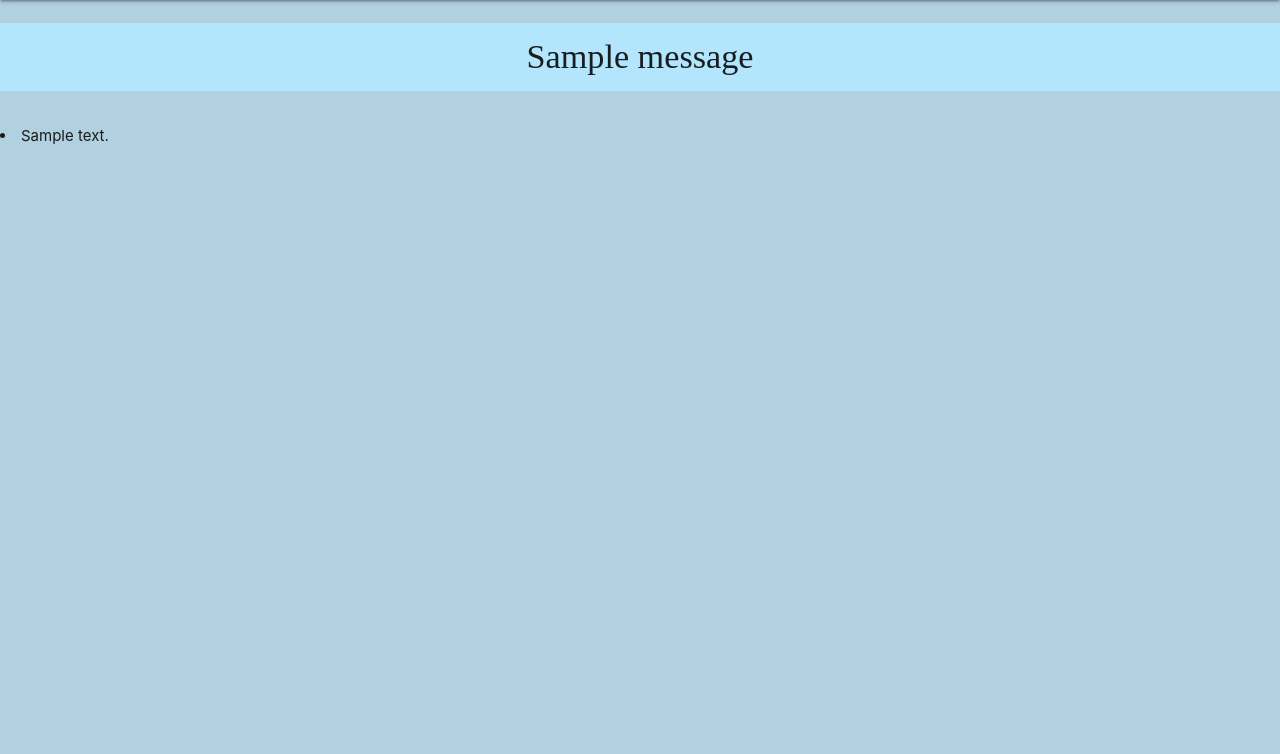
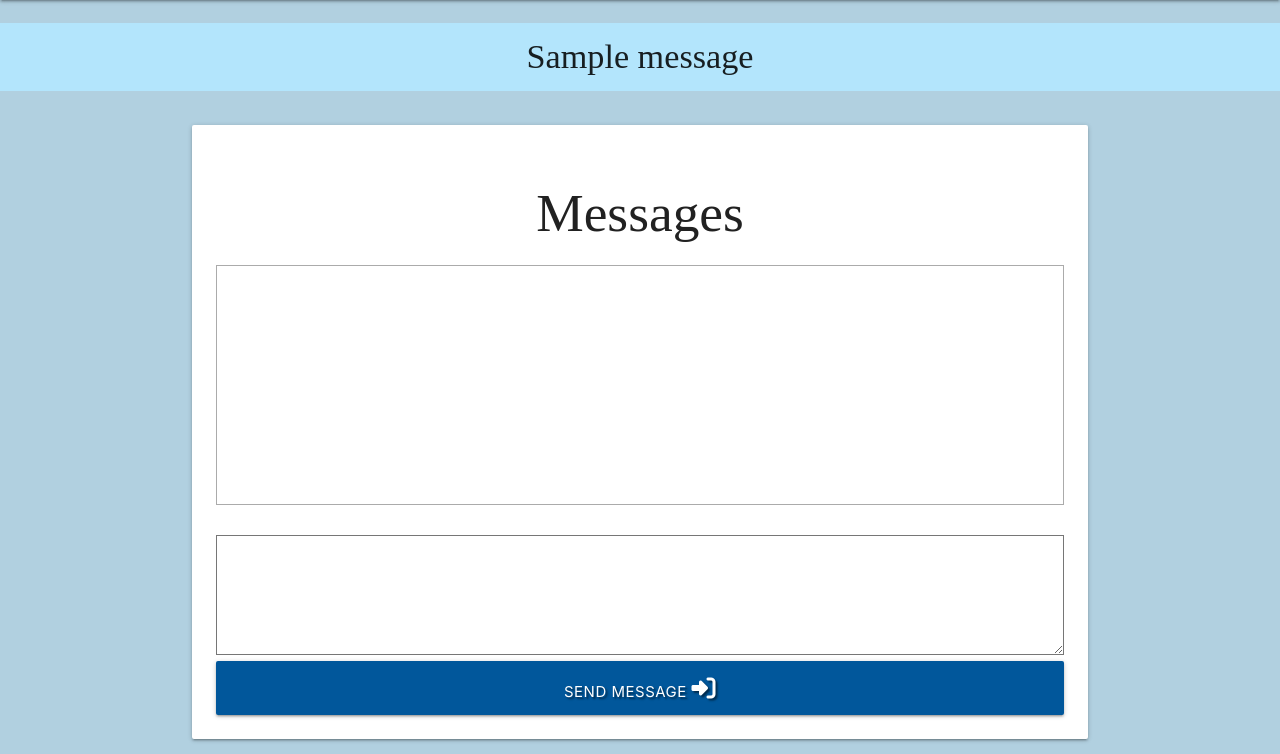
Before and after one commit to Luketedwards/harmonize, a Flask app: a page that uses templates/base.html in a window 1280 px wide. Shown: the part 64-818 px from the top of the page. Before the commit the page ends 208 px from the top, so only its background shows below. Run offline with Flask 2, Linux system fonts and the light colour scheme; the visitor is signed in with stand-in values (Sample User, id 1); one stand-in notice (Sample message) is shown; a database or web service that is not in the repository returns one stand-in record (values such as "Sample title"); data that the repository does not hold is empty; some libraries are stand-ins or nearby versions; some web fonts are replaced.

Commit message:
Built working direct messaging system

```diff
--- a/app.py
+++ b/app.py
@@ -734,33 +734,19 @@ def upload_project_files(thisProject):
     return render_template('project-file-upload.html',listOfUsers=listOfUsers,user_notifications=user_notifications,thisProject=thisProject,thisProjectTitle=thisProjectTitle,allCurrentUsernames=allCurrentUsernames,listOfProjectNames=listOfProjectNames)
 
 
-@app.route('/messages/<usernameToContact>')
+@app.route('/messages/<usernameToContact>', methods=['GET', 'POST'])
 def messages(usernameToContact):
+    username = mongo.db.users.find_one(
+        {"username": session["user"]})["username"]
+
     usernameToContact=usernameToContact
     listOfUsers = mongo.db.users.find()
     allCurrentUsernames = mongo.db.users.distinct("username")
     listOfProjectNames = mongo.db.projects.distinct('projectTitle')
     user = (session["user"])
     user_notifications = mongo.db.users.find_one({'username':user})
-    messages = mongo.db.users.find_one({'username':usernameToContact})['receivedMessages']
+    messages= mongo.db.messages.find({'members':[username,usernameToContact],'members':[usernameToContact,username] })
 
-
-
-    return render_template('messages.html',listOfUsers=listOfUsers, allCurrentUsernames=allCurrentUsernames, listOfProjectNames=listOfProjectNames, user_notifications=user_notifications, messages=messages )
-
-
-@app.route('/contact/<usernameToContact>', methods=['GET', 'POST'])
-def contact(usernameToContact):
-    listOfUsers = mongo.db.users.find()
-    allCurrentUsernames = mongo.db.users.distinct("username")
-    listOfProjectNames = mongo.db.projects.distinct('projectTitle')
-    user = (session["user"])
-    user_notifications = mongo.db.users.find_one({'username':user})
-    usernameToContact=usernameToContact
-    username = mongo.db.users.find_one(
-        {"username": session["user"]})["username"]
-    selectedUser= mongo.db.users.find_one({'username':usernameToContact})
-    messages = mongo.db.users.find_one({'username':usernameToContact})['receivedMessages']
 
     if request.method == 'POST':
 
@@ -776,20 +762,89 @@ def contact(usernameToContact):
 
         if convoExists1 == 0 and convoExists2 == 0 :
             mongo.db.messages.insert_one({ 'members':[username,usernameToContact]})
-            mongo.db.messages.update_one({'members':[username,usernameToContact] },{'$push':{'messages': conversation}})
+            mongo.db.messages.insert_one({ 'members':[usernameToContact,username]})
+            mongo.db.messages.update_one({'members':[username,usernameToContact]},{'$push':{'messages': conversation}})
+            mongo.db.messages.update_one({ 'members':[usernameToContact,username]},{'$push':{'messages': conversation}})
+            messages= mongo.db.messages.find({'members':[username,usernameToContact],'members':[usernameToContact,username] })
+
 
 
         else:
-            mongo.db.messages.update_one({'members':[username,usernameToContact] },{'$push':{'messages': conversation}})
-            mongo.db.messages.update_one({'members':[usernameToContact,username] },{'$push':{'messages': conversation}})
+            mongo.db.messages.update_one({'members':[username,usernameToContact]},{'$push':{'messages': conversation}})
+            mongo.db.messages.update_one({'members':[usernameToContact,username]},{'$push':{'messages': conversation}})
 
+            messages= mongo.db.messages.find({'members':[username,usernameToContact],'members':[usernameToContact,username] })
+
+
+        return redirect(request.referrer)
+
+
+
+
+
+    return render_template('messages.html',listOfUsers=listOfUsers, allCurrentUsernames=allCurrentUsernames, listOfProjectNames=listOfProjectNames, user_notifications=user_notifications,messages=messages,username=username,usernameToContact=usernameToContact )
+
+
+@app.route('/convo_list/')
+def convo_list():
+    listOfUsers = mongo.db.users.find()
+    allCurrentUsernames = mongo.db.users.distinct("username")
+    listOfProjectNames = mongo.db.projects.distinct('projectTitle')
+    user = (session["user"])
+    username = mongo.db.users.find_one(
+        {"username": session["user"]})["username"]
+    user_notifications = mongo.db.users.find_one({'username':user})
+    myConversations = mongo.db.messages.find({'members': username})
+
+    return render_template('convo-list.html',listOfUsers=listOfUsers,allCurrentUsernames=allCurrentUsernames,listOfProjectNames=listOfProjectNames,user_notifications=user_notifications,myConversations=myConversations, username=username )
+
+
+@app.route('/contact/<usernameToContact>', methods=['GET', 'POST'])
+def contact(usernameToContact):
+    listOfUsers = mongo.db.users.find()
+    allCurrentUsernames = mongo.db.users.distinct("username")
+    listOfProjectNames = mongo.db.projects.distinct('projectTitle')
+    user = (session["user"])
+    user_notifications = mongo.db.users.find_one({'username':user})
+    usernameToContact=usernameToContact
+    username = mongo.db.users.find_one(
+        {"username": session["user"]})["username"]
+    selectedUser= mongo.db.users.find_one({'username':usernameToContact})
+
+
+    if request.method == 'POST':
+
+
+        conversation = {
+            'username': username,
+            'message': request.form.get('message'),
+            'date': datetime.now().strftime('%d/%m/%Y %H:%M:%S')
+        }
+
+        convoExists1 = mongo.db.messages.count_documents({'members':[username,usernameToContact]})
+        convoExists2 = mongo.db.messages.count_documents({'members':[usernameToContact,username]})
+
+        if convoExists1 == 0 and convoExists2 == 0 :
+            mongo.db.messages.insert_one({ 'members':[username,usernameToContact]})
+            mongo.db.messages.insert_one({ 'members':[usernameToContact,username]})
+            mongo.db.messages.update_one({'members':[username,usernameToContact]},{'$push':{'messages': conversation}})
+            mongo.db.messages.update_one({ 'members':[usernameToContact,username]},{'$push':{'messages': conversation}})
+            messages= mongo.db.messages.find({'members':[username,usernameToContact],'members':[usernameToContact,username] })
+
+
+
+        else:
+            mongo.db.messages.update_one({'members':[username,usernameToContact]},{'$push':{'messages': conversation}})
+            mongo.db.messages.update_one({'members':[usernameToContact,username]},{'$push':{'messages': conversation}})
+
+            messages= mongo.db.messages.find({'members':[username,usernameToContact],'members':[usernameToContact,username] })
 
 
         flash('Message Sent')
 
 
 
-        return redirect(url_for('messages', selectedUser=selectedUser, listOfUsers=listOfUsers, user=user, user_notifications=user_notifications,allCurrentUsernames=allCurrentUsernames,listOfProjectNames=listOfProjectNames, messages=messages, usernameToContact=usernameToContact))
+        return redirect(url_for('messages', selectedUser=selectedUser, listOfUsers=listOfUsers, user=user, user_notifications=user_notifications,allCurrentUsernames=allCurrentUsernames,listOfProjectNames=listOfProjectNames, usernameToContact=usernameToContact, username=username, messages=messages))
 
 
     return render_template('contact.html',listOfUsers=listOfUsers, allCurrentUsernames=allCurrentUsernames, listOfProjectNames=listOfProjectNames, user_notifications=user_notifications,usernameToContact=usernameToContact )
--- a/static/css/style.css
+++ b/static/css/style.css
@@ -328,6 +328,17 @@ body{
     height: 30vh;
 }
 
+#message-container{
+    overflow: scroll;
+    height: 30vh;
+    border: 1px solid rgba(0, 0, 0, 0.33);
+    padding-top: 5px;
+}
+
+#message-profile-link{
+    font-size: 1.2em;
+}
+
 #host-comment{
     color: green;
 }
@@ -339,6 +350,11 @@ body{
 .file-date{
     color: rgba(0, 0, 0, 0.33) !important;
 
+}
+
+.direct-message{
+    font-size: 1.2em;
+    padding-left: 10px;
 }
 
 .grid{
@@ -395,3 +411,8 @@ body{
     width: 70%;
     margin-left: 15%;
 }
+
+#direct-messaging-panel{
+    width: 70%;
+    margin-left: 15%;
+}
--- a/templates/base.html
+++ b/templates/base.html
@@ -132,7 +132,7 @@
         <li><a class="dropdown-trigger" href="#!" data-target="dropdown-users" href="#!">Users</a></li>
         <li><a class="dropdown-trigger" href="#!" data-target="dropdown-connections" href="#!">My Connections<i
               class="right fa-solid fa-circle-down"></i></a></li>
-        <li><a href="">Messages</a></li>
+        <li><a href="{{url_for('convo_list')}}">Messages</a></li>
 
 
         {%endif%}
--- a/templates/messages.html
+++ b/templates/messages.html
@@ -1,6 +1,23 @@
 {% extends 'base.html'%}
 {%block content%}
-{% for message in messages%}
-<li>{{message.message}}</li>
+<div id="direct-messaging-panel" class="row s12 card-panel">
+    <h2 class="center">Messages</h2>
+<div id="message-container" class="col s12 center">
+{% for conversation in messages%}
+    {% for message in conversation.messages%}
+    <a href="{{url_for('other_profile', usernameOther=message.username )}}" id="message-profile-link">{{message.username}}:</a>
+    <span class="direct-message flow-text">{{message.message}}</span>
+    <span class="comment-date" >{{message.date}}</span>
+    <hr>
+
+    {%endfor%}
 {%endfor%}
+</div>
+<form method="POST" action="">
+    <textarea name="message" id="message" cols="30" rows="10"></textarea>
+    <button type="submit" class="col s12 btn-large light-blue darken-4 text-shadow">
+        Send Message <i class="fas fa-sign-in-alt"></i>
+    </button>
+</form>
+</div>
 {%endblock%}
```
Also changed, not shown: templates/convo-list.html (added, +13 -0 lines).
